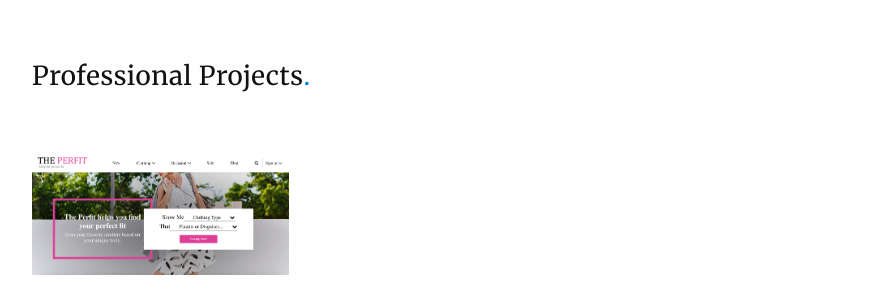
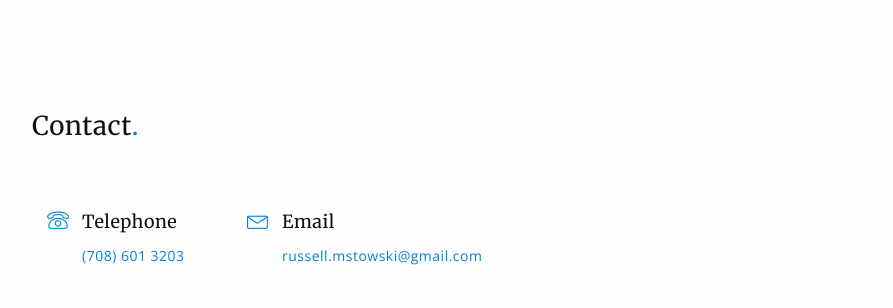
Before and after one commit to Russell-Mstowski/Russell-Mstowski.github.io, a plain HTML site: page index.html in a window 1280 px wide. Shown: the part 3115-3423 px from the top of the page, without its empty margins (373-1266 px from the left). Drawn offline with nearby package versions, Linux system fonts and the light colour scheme.

Commit message:
hide pro projs

```diff
--- a/index.html
+++ b/index.html
@@ -402,11 +402,11 @@
                 </ul><!-- / row portfolio-items -->
             </div>
             <!-- / container -->
-            <div class="container">
-                <div class="page-header space-left">
+            <!-- <div class="container"> -->
+                <!-- <div class="page-header space-left">
                     <h3>Professional Projects<span class="text-primary">.</span></h3>
-                </div>
-                <ul class="row portfolio list-unstyled" id="grid">
+                </div> -->
+                <!-- <ul class="row portfolio list-unstyled" id="grid">
                     <li class="col-xs-6 col-md-4 project" data-groups=''>
                         <figure>
                             <div class="hovereffect">
@@ -420,7 +420,7 @@
                                 </a>
                             </div>
                         </figure>
-                    </li>
+                    </li> -->
                     <!-- project -->
 
                     <!-- <li class="col-xs-6 col-md-4 project" data-groups=''>
@@ -439,10 +439,10 @@
                     </li> -->
 
                     <!-- sizer -->
-                    <li class="col-xs-6 col-md-4 shuffle_sizer"></li>
-                </ul>
+                    <!-- <li class="col-xs-6 col-md-4 shuffle_sizer"></li> -->
+                <!-- </ul> -->
                 <!-- / row portfolio-items -->
-            </div>
+            <!-- </div> -->
             <!-- / container -->
         </section>
         <!-- / portfolio section 3col -->
```
